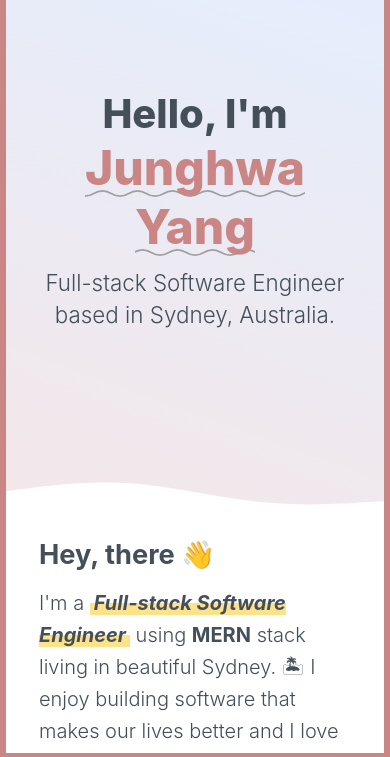
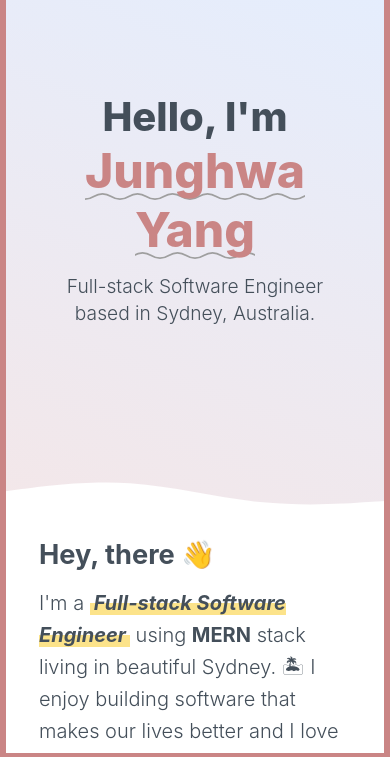
Before and after one commit to junghwayang/junghwayang.com, a Gatsby site: page / in a window 390 px wide. Shown: the part 85-842 px from the top of the page. Built offline with nearby package versions, Linux system fonts and the light colour scheme; Gatsby itself is replaced by a stand-in of ours.

Commit message:
💄 Change style of index header title

```diff
--- a/src/components/Header.js
+++ b/src/components/Header.js
@@ -9,7 +9,11 @@ const Header = props => {
             <h1>Hello, I'm </h1>
             <h1><a href='/about'>Junghwa Yang</a></h1>
           </div>
-          <p>Full-stack Software Engineer based in Sydney, Australia.</p>
+
+          <div className='index-subtitle'>
+            <p>Full-stack Software Engineer</p>
+            <p>based in Sydney, Australia.</p>
+          </div>
         </div>
 
         <svg className='header-wave-divider' xmlns='http://www.w3.org/2000/svg' viewBox='0 0 1440 150'><path fill='white' fill-opacity='1' d='M0,96L80,85.3C160,75,320,53,480,64C640,75,800,117,960,133.3C1120,149,1280,139,1360,133.3L1440,128L1440,320L1360,320C1280,320,1120,320,960,320C800,320,640,320,480,320C320,320,160,320,80,320L0,320Z'></path></svg>
--- a/src/styles/layout.scss
+++ b/src/styles/layout.scss
@@ -99,9 +99,18 @@
     }
   }
 
-  p {
-    font-size: 1.4rem;
+  .index-subtitle {
+    display: flex;
+    justify-content: center;
     margin-top: .7rem;
+
+    p {
+      font-size: 1.4rem;
+
+      &:nth-child(1) {
+        margin-right: 5px;
+      }
+    }
   }
 }
 
@@ -215,9 +224,7 @@
   .nav-bar {
     display: none;
   }
-}
 
-@media screen and (max-width: 700px) {
   .footer-text-box {
     .footer-info {
       flex-direction: column;
@@ -225,7 +232,9 @@
   }
 }
 
-@media screen and (max-width: 550px) {
+@media screen and (max-width: 600px) {
+
+
   .border-frame {
     box-shadow: inset 0 0 0 6px $border-color;
   }
@@ -249,5 +258,17 @@
     h1:nth-child(2) {
       font-size: 3rem;
     }
+
+    .index-subtitle {
+      flex-direction: column;
+
+      p {
+        font-size: 1.2rem;
+
+        &:nth-child(1) {
+          margin: 0 0 -.3rem 0;
+        }
+      }
+    }
   }
 }
```
